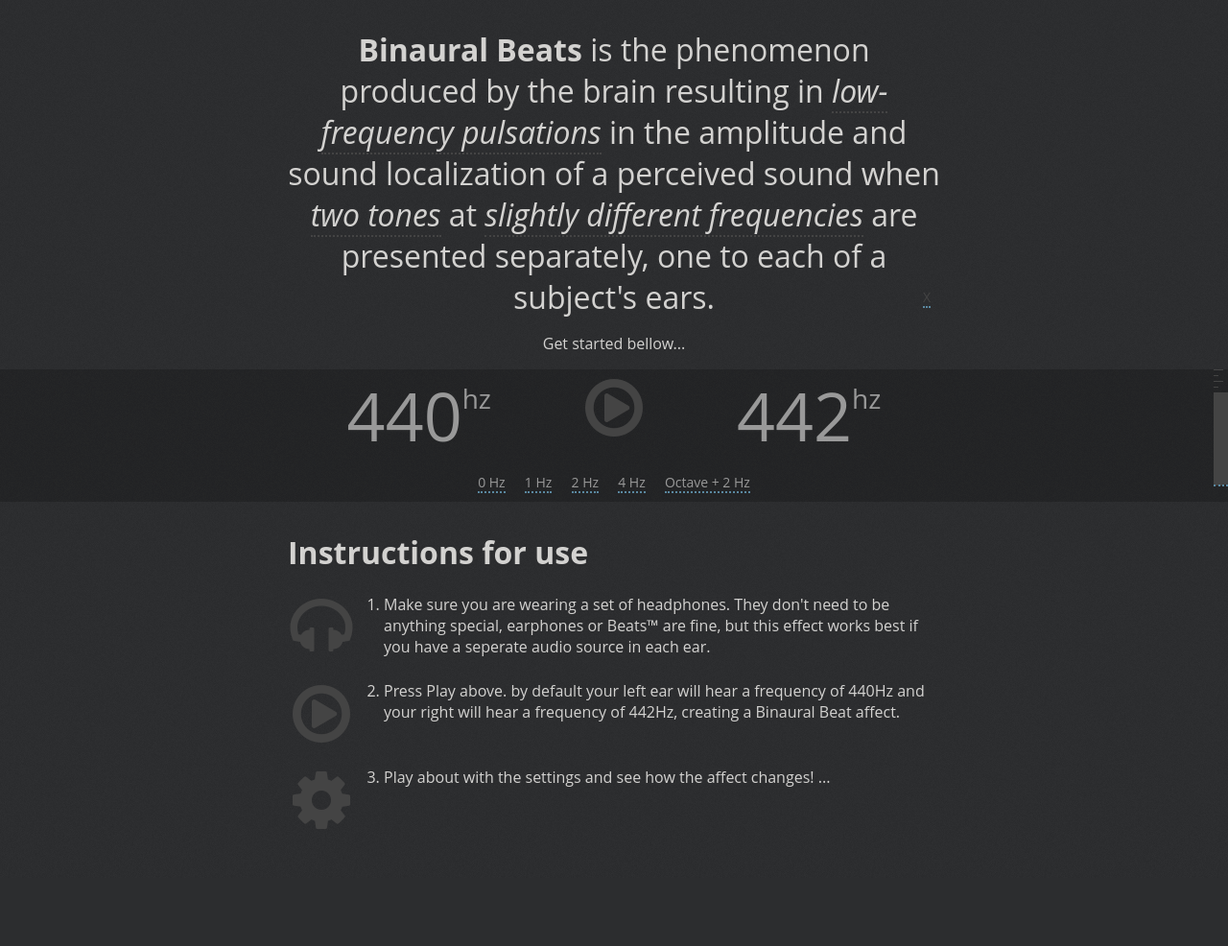
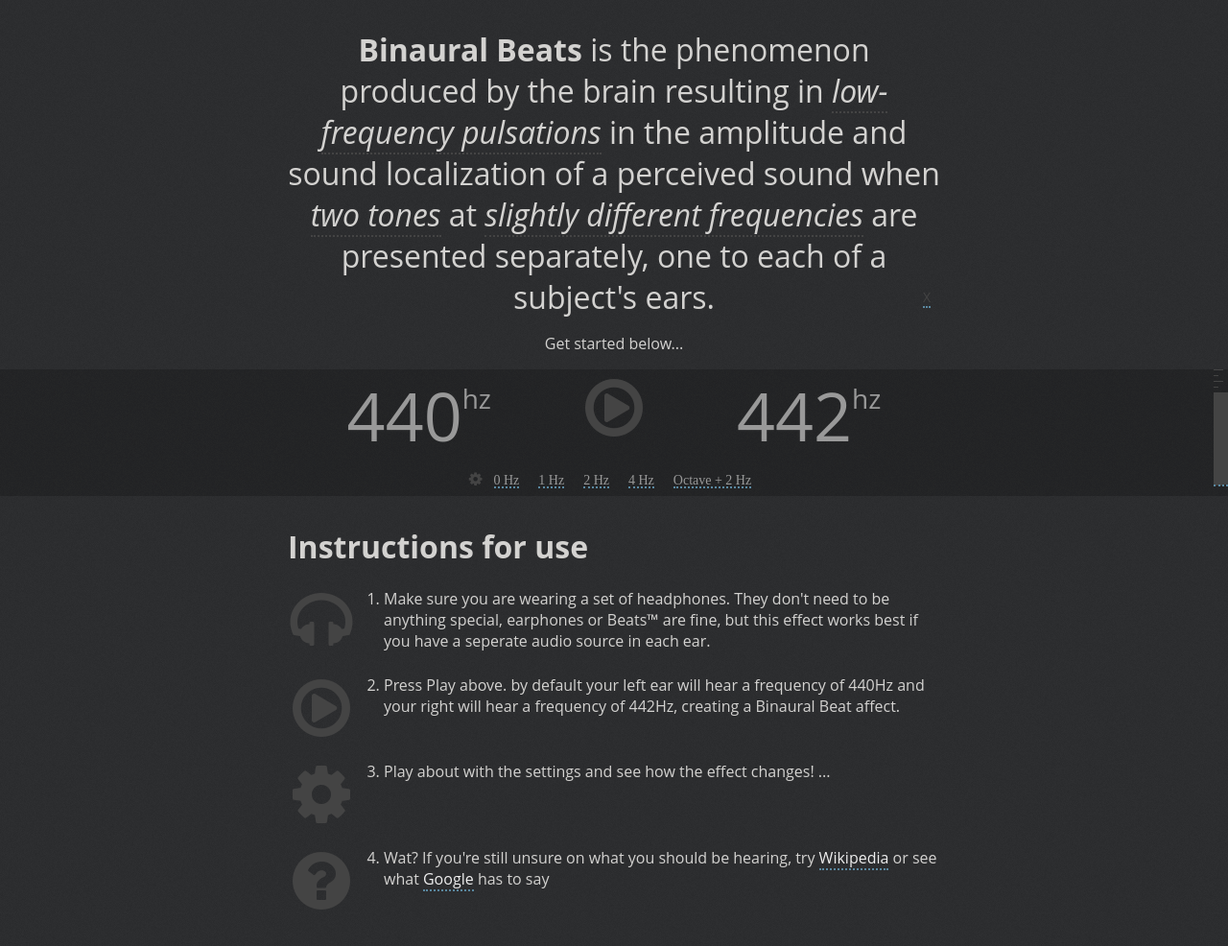
Before and after one commit to martindownton/binauralbeats, a website: page index.html in a window 1280 px wide. Shown: the whole page at 96% size. Before the commit the page ends 915 px from the top, so only its background shows below. Drawn offline with nearby package versions, Linux system fonts and the light colour scheme.

Commit message:
Interface and content updates

```diff
--- a/index.html
+++ b/index.html
@@ -26,7 +26,7 @@
 
         <p id="compatibility"> ... checking compatibility ... </p>
 
-        <p id="getstarted">Get started bellow...</p>
+        <p id="getstarted">Get started below...</p>
 
         <div id="interface">
             <div class="freq" id="freq_left">440<sup>hz</sup></div>
@@ -34,7 +34,7 @@
             <div class="freq" id="freq_right">442<sup>hz</sup></div>
             <a href="#ctl_volume" id='volume'><span class="indicator"></span></a href="#ctl_volume">
 
-            <ul id="examples">
+            <ul class="fa fa-cog" id="examples">
                 <li><a href="#">0 Hz</a></li>
                 <li><a href="#">1 Hz</a></li>
                 <li><a href="#">2 Hz</a></li>
@@ -49,7 +49,8 @@
                 <ol>
                     <li><span class="fa fa-headphones"></span>Make sure you are wearing a set of headphones. They don't need to be anything special, earphones or Beats&#0153; are fine, but this effect works best if you have a seperate audio source in each ear.</li>
                     <li><a href="#ctl_highlight_play" class="fa fa-play-circle-o"></a>Press Play above. by default your left ear will hear a frequency of 440Hz and your right will hear a frequency of 442Hz, creating a Binaural Beat affect.</li>
-                    <li><a href="#ctl_highlight_examples" class="fa fa-cog"></a>Play about with the settings and see how the affect changes! ...</li>
+                    <li><a href="#ctl_highlight_examples" class="fa fa-cog"></a>Play about with the settings and see how the effect changes! ...</li>
+                    <li><a href="http://wikipedia.org/wiki/Binaural_beats" class="fa fa-question-circle"></a>Wat? If you're still unsure on what you should be hearing, try <a href="http://wikipedia.org/wiki/Binaural_beats">Wikipedia</a> or see what <a href="https://www.google.co.uk/search?q=binaural+beats+phenomenon">Google</a> has to say</li>
                 </ol>
             </article>
         </section>
```
